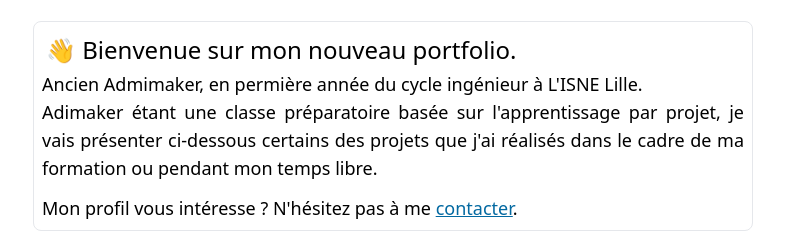
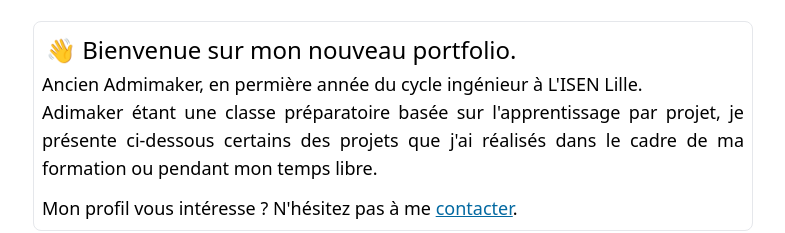
Before and after one commit to Redblockmasteur/My-portfolio, a Next.js app: page / in a window 1280 px wide. Shown: the part 219-452 px from the top of the page, without its empty margins (247-1032 px from the left). Built offline with nearby package versions, Linux system fonts and the light colour scheme.

Commit message:
fixed typo

```diff
--- a/app/page.tsx
+++ b/app/page.tsx
@@ -14,7 +14,7 @@
       <div>
         <div className='border rounded-lg p-2 mb-4'>
           <p className=' text-2xl m-1'>👋 Bienvenue sur mon nouveau portfolio.</p>
-          <p className=' text-justify text-lg'>Ancien Admimaker, en permière année du cycle ingénieur à L'ISNE Lille. <br />Adimaker étant une classe préparatoire basée sur l'apprentissage par projet, je vais présenter ci-dessous certains des projets que j'ai réalisés dans le cadre de ma formation ou pendant mon temps libre.</p>
+          <p className=' text-justify text-lg'>Ancien Admimaker, en permière année du cycle ingénieur à L'ISEN Lille. <br />Adimaker étant une classe préparatoire basée sur l'apprentissage par projet, je présente ci-dessous certains des projets que j'ai réalisés dans le cadre de ma formation ou pendant mon temps libre.</p>
           <p className=' mt-3 text-lg'>Mon profil vous intéresse ? N'hésitez pas à me <a className='underline text-sky-700 hover:text-sky-500' href="/contact">contacter</a>.</p>
         </div>
         <div className='grid grid-cols-1 md:grid-cols-2 gap-4'>{postPreviews}</div>
```
